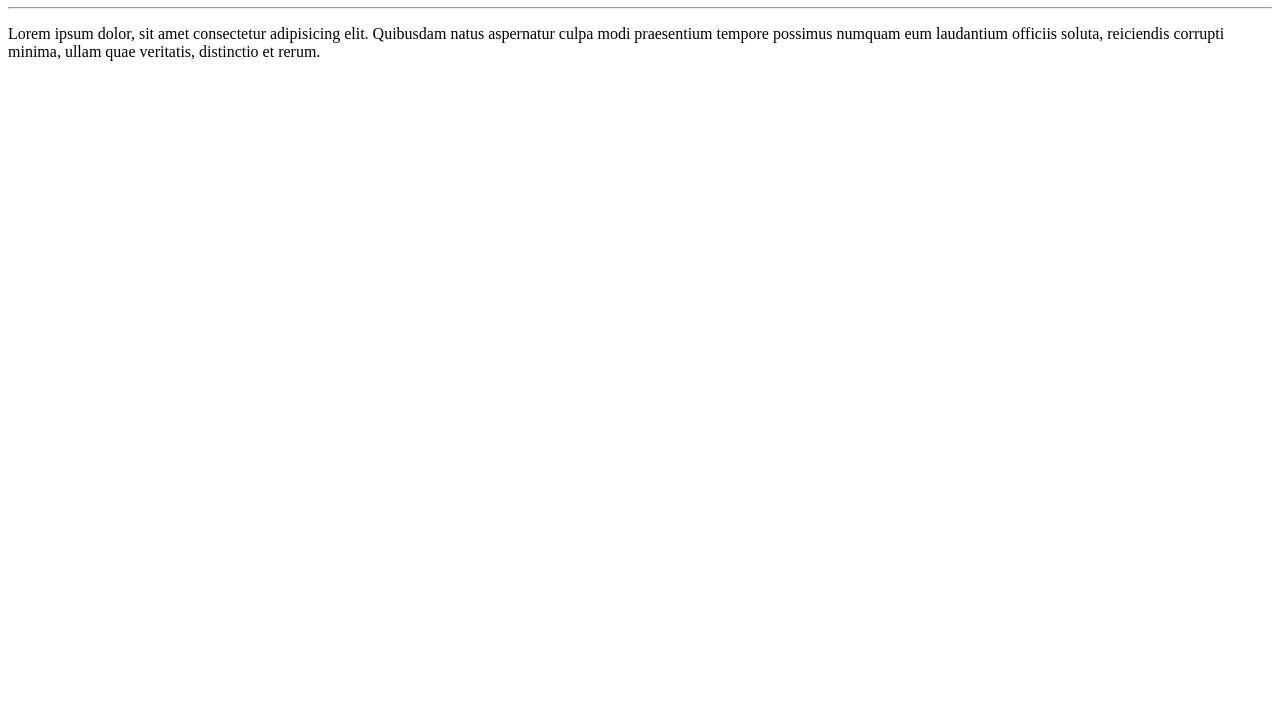
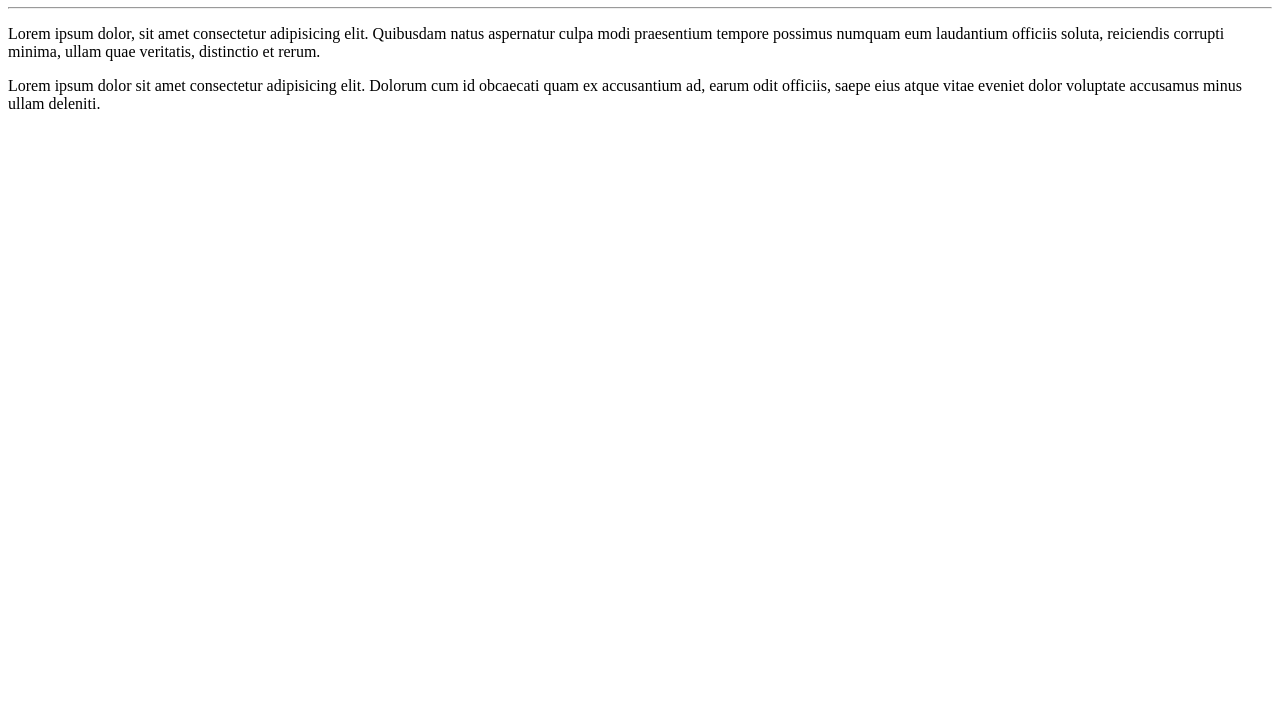
Before and after one commit to siveevis/Ola-Mundo-Maravilhoso, a plain HTML site: page site-exemplo/index.html in a window 1280 px wide. Shown: the part 73-800 px from the top of the page. Drawn offline with Linux system fonts and the light colour scheme.

Commit message:
Adicionei hum paragrafo

```diff
--- a/site-exemplo/index.html
+++ b/site-exemplo/index.html
@@ -9,5 +9,6 @@
    <h1>Olá,MUndo!</h1>
    <hr>
    <p>Lorem ipsum dolor, sit amet consectetur adipisicing elit. Quibusdam natus aspernatur culpa modi praesentium tempore possimus numquam eum laudantium officiis soluta, reiciendis corrupti minima, ullam quae veritatis, distinctio et rerum.</p>
+   <p>Lorem ipsum dolor sit amet consectetur adipisicing elit. Dolorum cum id obcaecati quam ex accusantium ad, earum odit officiis, saepe eius atque vitae eveniet dolor voluptate accusamus minus ullam deleniti.</p>
 </body>
 </html>
```
